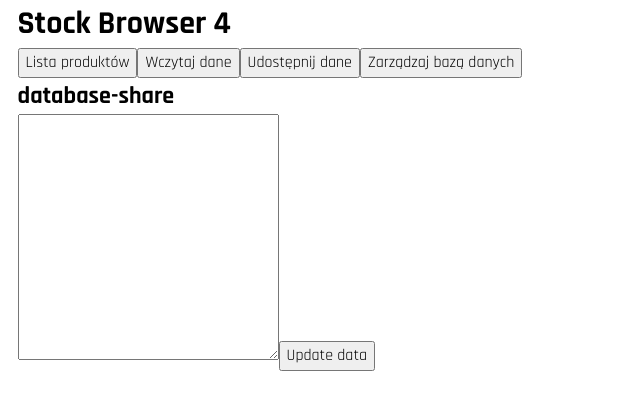
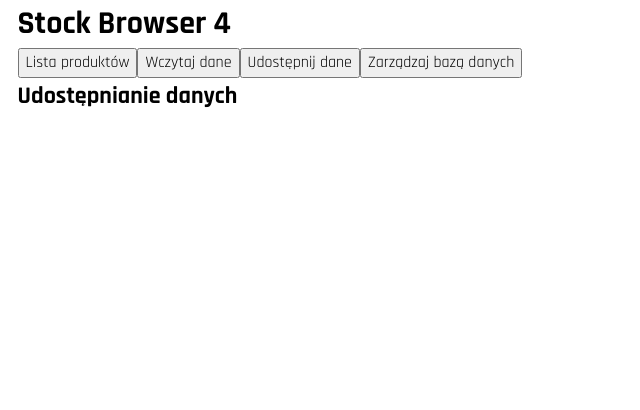
Before and after one commit to PawRys/StockBrowser4, a Vue app: page / in a window 1280 px wide. Both pictures are taken after a click on the button "Udostępnij dane". Shown: the top 410 px of the page, without its empty margins (0-640 px from the left). Built offline with nearby package versions, Linux system fonts and the light colour scheme.

Commit message:
unrelevant cometics

```diff
--- a/src/components/tabs/DatabaseShare.vue
+++ b/src/components/tabs/DatabaseShare.vue
@@ -2,9 +2,7 @@
 
 <template>
   <section id="database-share">
-    <h2>database-share</h2>
-    <textarea name="" id="" cols="30" rows="10"></textarea>
-    <button>Update data</button>
+    <h2>Udostępnianie danych</h2>
   </section>
 </template>
 
```
